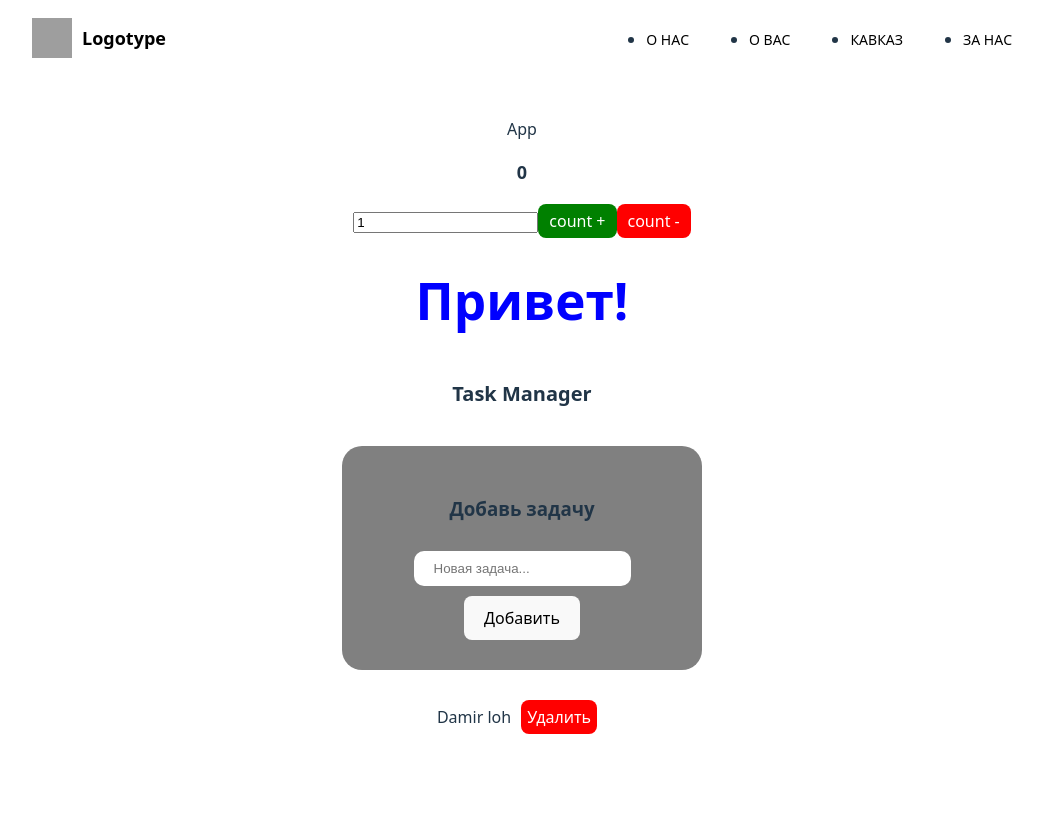
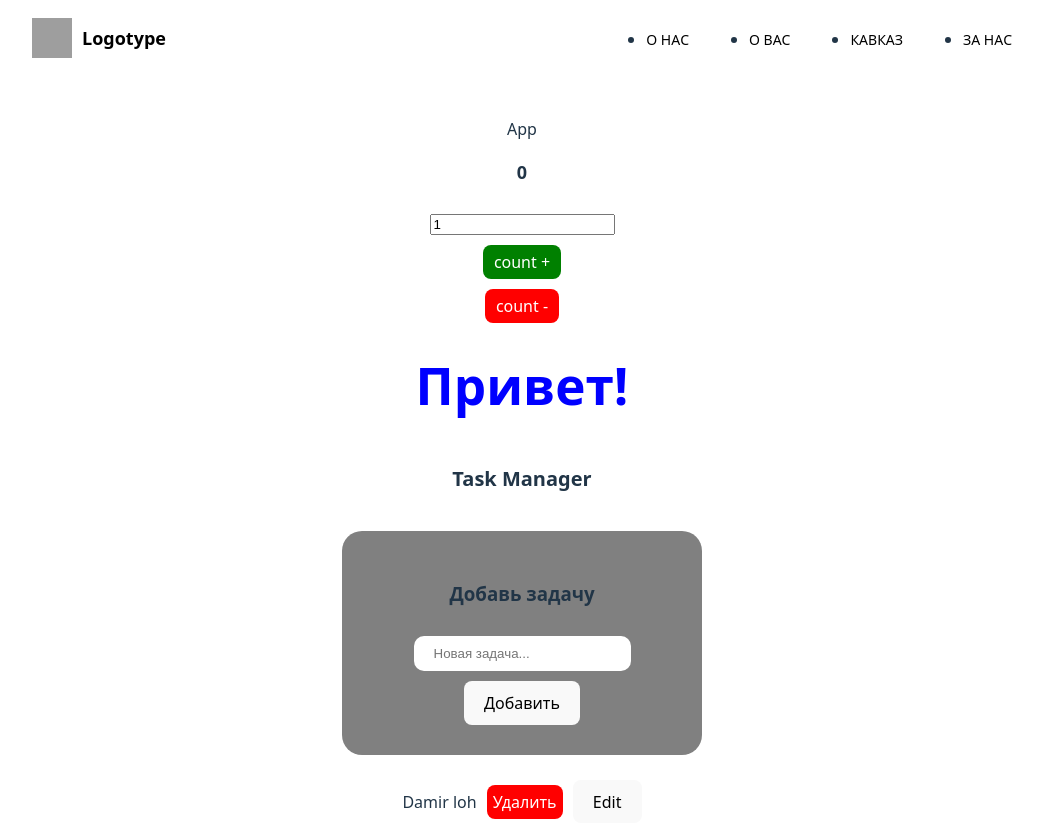
Before and after one commit to zaikinale/react_29_10_25.io, a React (Vite) app: page / in a window 1280 px wide. Shown: the whole page, without its empty margins (118-1161 px from the left). Before the commit the page ends 800 px from the top, so only its background shows below. Built offline with nearby package versions, Linux system fonts and the light colour scheme; grey boxes are pictures that could not be loaded.

Commit message:
added_update_list_items

```diff
--- a/src/components/Clicker/clicker.jsx
+++ b/src/components/Clicker/clicker.jsx
@@ -19,9 +19,9 @@ export default function Clicker () {
     }
 
 
-    return <div className="style.counter">
+    return <div className={style.counter}>
         <h3 className={style.counter__title}>{count}</h3>
-        <input type="number" value={value} onChange={handleInput} />
+        <input className={style.counter__input} type="number" value={value} onChange={handleInput} />
         <button onClick={handleClick('add')} className={style.counter__add}>count +</button>
         <button onClick={handleClick('reduce')} className={style.counter__reduce}>count -</button>
     </div>
--- a/src/components/Clicker/style.module.css
+++ b/src/components/Clicker/style.module.css
@@ -1,6 +1,7 @@
 
 .counter {
-    width: 100px;
+    margin: 0 auto;
+    width: 200px;
     display: flex;
     flex-direction: column;
     align-items: center;
--- a/src/components/List/List.jsx
+++ b/src/components/List/List.jsx
@@ -1,7 +1,56 @@
+import {useState} from 'react'
 import style from './style.module.css'
 
-export default function List({list, onRemove}) {
-    return <ul className={style.list}>
-        {list.map((item) => <li className={style.list__item} key={item.id}>{item.text}<button className={style.list_delete} onClick={() => onRemove(item.id)}>Удалить</button></li>)}
-    </ul>
+const Item = ({ item, onRemove, onUpdate }) => {
+    const [isEditing, setIsEditing] = useState(false)
+    const [editText, setEditText] = useState(item.text)
+
+    const renderData = () => {
+        return <>
+            <span>{item.text}</span>
+            <button className={style.list_delete} onClick={() => onRemove(item.id)}>Удалить</button>
+        </>
+    }
+
+    const renderEditor = () => {
+        return <input
+            type="text"
+            value={editText}
+            onChange={(e) => setEditText(e.target.value)}
+            onKeyPress={(e) => {
+                if (e.key === 'Enter') {
+                    onUpdate(item.id, editText)
+                    setIsEditing(false)
+                }
+            }}
+        />
+    }
+
+    const modeSwitching = () => {
+        if (isEditing) {
+            onUpdate(item.id, editText)
+        } else {
+            setEditText(item.text)
+        }
+        setIsEditing(!isEditing)
+    }
+
+    return(
+        <li className={style.list__item} key={item.id}>
+            {isEditing ? renderEditor() : renderData()}
+            <button className={style.list__fix} onClick={modeSwitching}>
+                {isEditing ? 'Save' : 'Edit'}
+            </button>
+        </li>
+    )
 }
+
+export default function List({ list, onRemove, onUpdate }) {
+    return (
+        <ul className={style.list}>
+            {list.map((item) => (
+                <Item key={item.id} item={item} onRemove={onRemove} onUpdate={onUpdate} />
+            ))}
+        </ul>
+    )
+}
--- a/src/components/TaskManager/TaskManager.jsx
+++ b/src/components/TaskManager/TaskManager.jsx
@@ -16,10 +16,16 @@ export default function TaskManager () {
         setTasks(prev => prev.filter(task => task.id !== id));
     };
 
+    const updateTask = (id, newText) => {
+        setTasks(prev => prev.map(task =>
+            task.id === id ? { ...task, text: newText } : task
+        ));
+    };
+
     return <div className={style.section}>
         <h2 className={style.section__title}>Task Manager</h2>
         <TaskAddFrom onAdd={addTask}></TaskAddFrom>
-        <List list={tasks} onRemove={removeTask}></List>
+        <List list={tasks} onRemove={removeTask} onUpdate={updateTask}></List>
     </div>
 
 }
```
